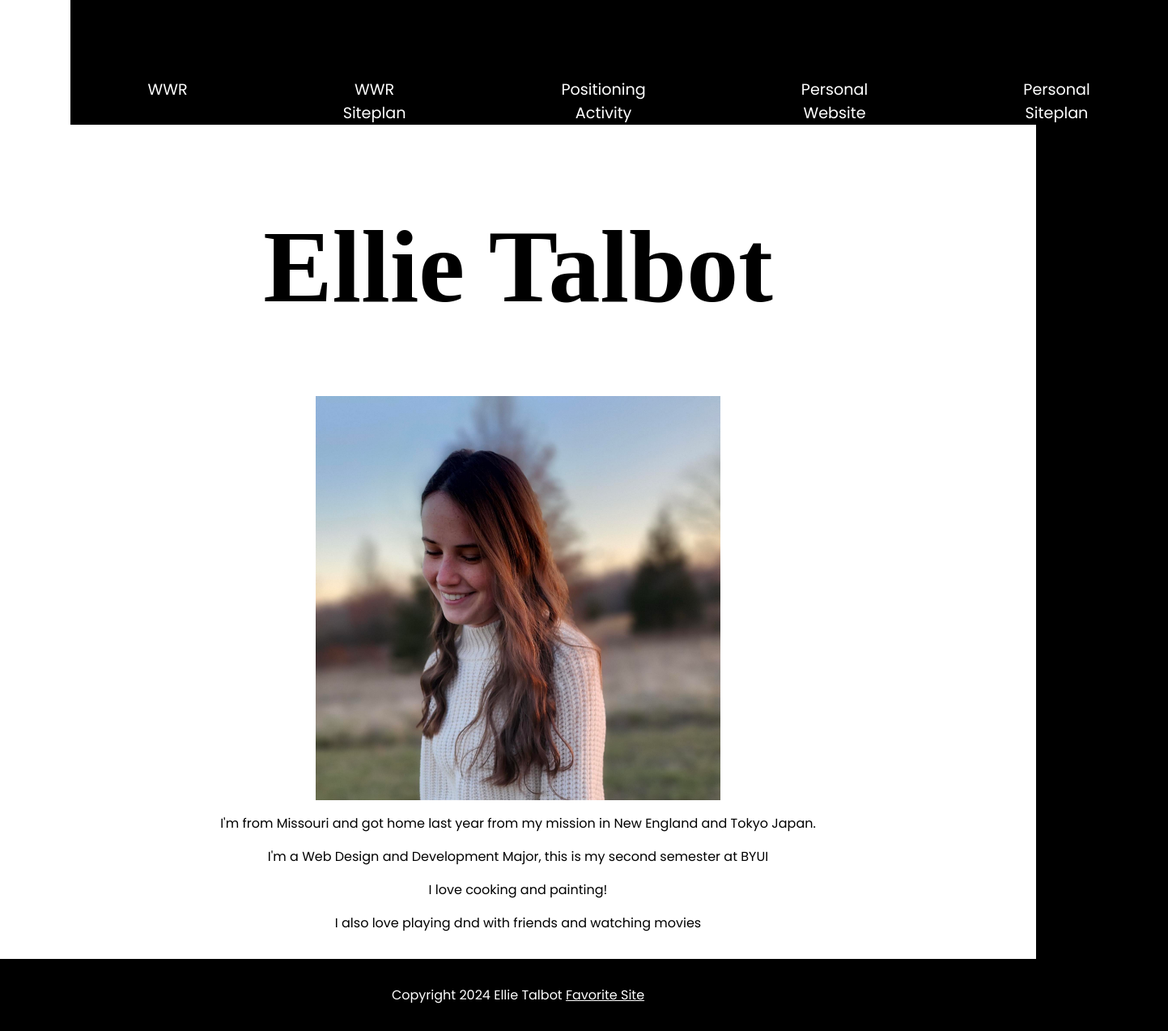
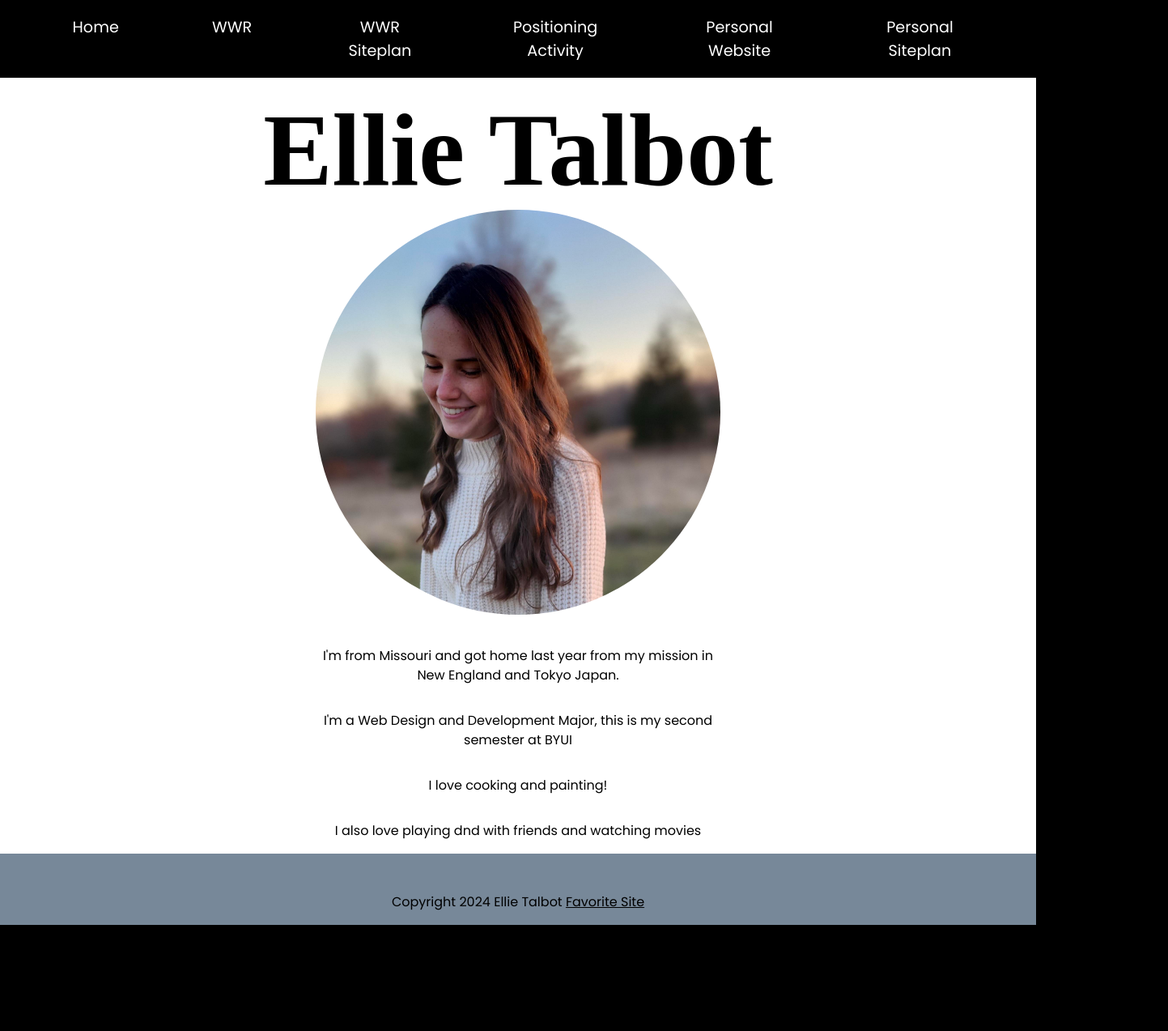
Before and after one commit to Ellietalbot/wdd130, a plain HTML site: page index.html in a window 1280 px wide. Shown: the whole page at 81% size, 1443 px wide, since content can reach past the window. After the commit the page ends 1142 px from the top, so only its background shows below. Drawn offline with Linux system fonts and the light colour scheme.

Commit message:
update css

```diff
--- a/index.html
+++ b/index.html
@@ -10,7 +10,7 @@
         <div id = 'content'>
             <header>
                 <nav>
-                    <a class = 'nav_link' id='home_botton' href='index.html'>Home</a>
+                    <a class = 'nav_link' id='home_button' href='index.html'>Home</a>
                     <a class='nav_link' href="wwr/index.html">WWR</a>
                     <a class='nav_link' href="wwr/site-plan-rafting.html">WWR Siteplan</a>
                     <a class='nav_link' href="positioning.html">Positioning Activity</a>
@@ -19,7 +19,7 @@
                 </nav>
             </header>
             <main>
-                <h1>Ellie Talbot</h1>
+                <h1 id = 'title'>Ellie Talbot</h1>
                 <img src = 'me.jpg' alt = 'A picture of me'>
                 <p>I'm from Missouri and got home last year from my mission in New England and Tokyo Japan.</p>
                 <p>I'm a Web Design and Development Major, this is my second semester at BYUI</p>
--- a/styles/styles.css
+++ b/styles/styles.css
@@ -11,21 +11,37 @@ body {
     max-width: 1600px;
     margin: 0 auto;
 }
+
 nav {
+    padding-top: 0em;
+    padding-left: 2em;
+    padding-right: 2em;
     display: flex;
     justify-content: center;
 }
 
 .nav_link {
     font-family: 'poppins';
-    padding: 5em;
-    padding-bottom: 0;
+    padding: 3em;
+    padding-bottom: 1em;
+    padding-top: 1em;
     color:white;
     font-size: 1.2em;
     font-style: 'poppins';
     text-decoration: none;
     text-align: center;
 }
+#title{
+    margin:0;
+
+}
+p{
+    padding-top:2em;
+    width:40%;
+    margin:0 auto;
+    line-height: 1.5em;
+}
+
 main {
     background-color: white;
     font-family: 'poppins';
@@ -39,8 +55,9 @@ a:hover {
 
 img {
     width: 40%;
-    display:block;
     margin: 0 auto;
+    border-radius: 50%;
+
 }
 h1{
     text-align: center;
@@ -49,14 +66,14 @@ h1{
 }
 .footer{
     padding: 1em;
-    color:white;
+    color:black;
     font-family: 'poppins';
     text-align: center;
+    background-color: lightslategray;
 
 
 }
 footer a{
     font-family: 'poppins';
-    color:white;
-
+    color:black;
 }
```
